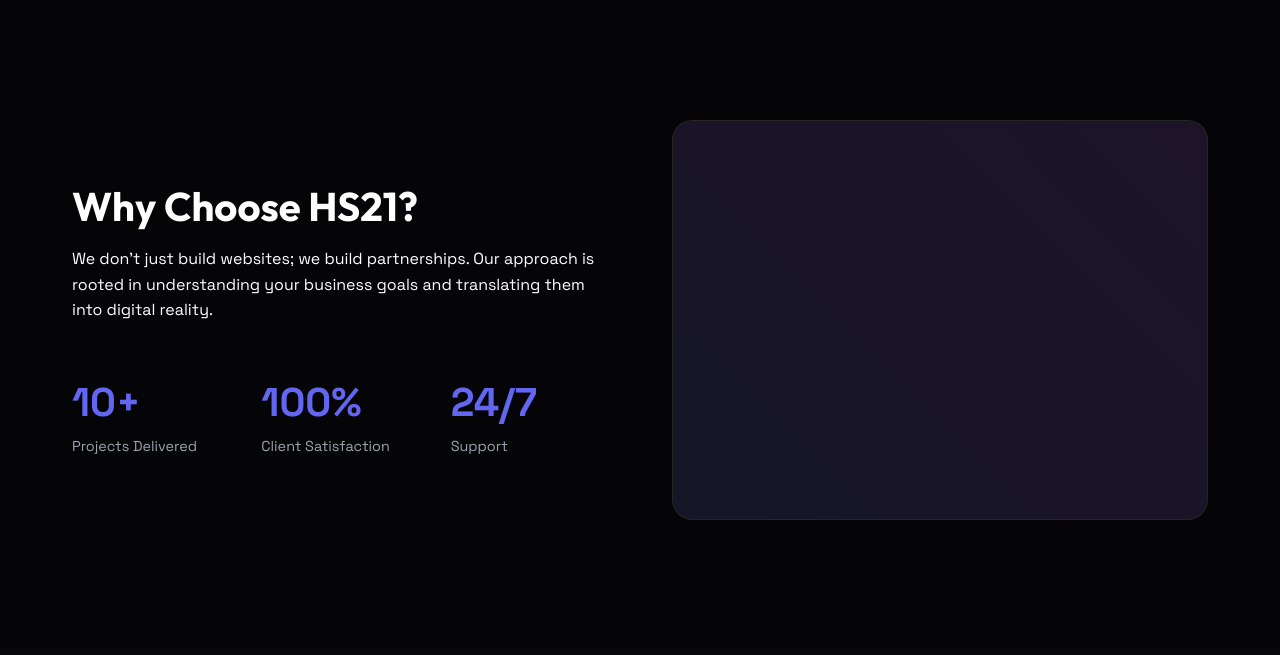
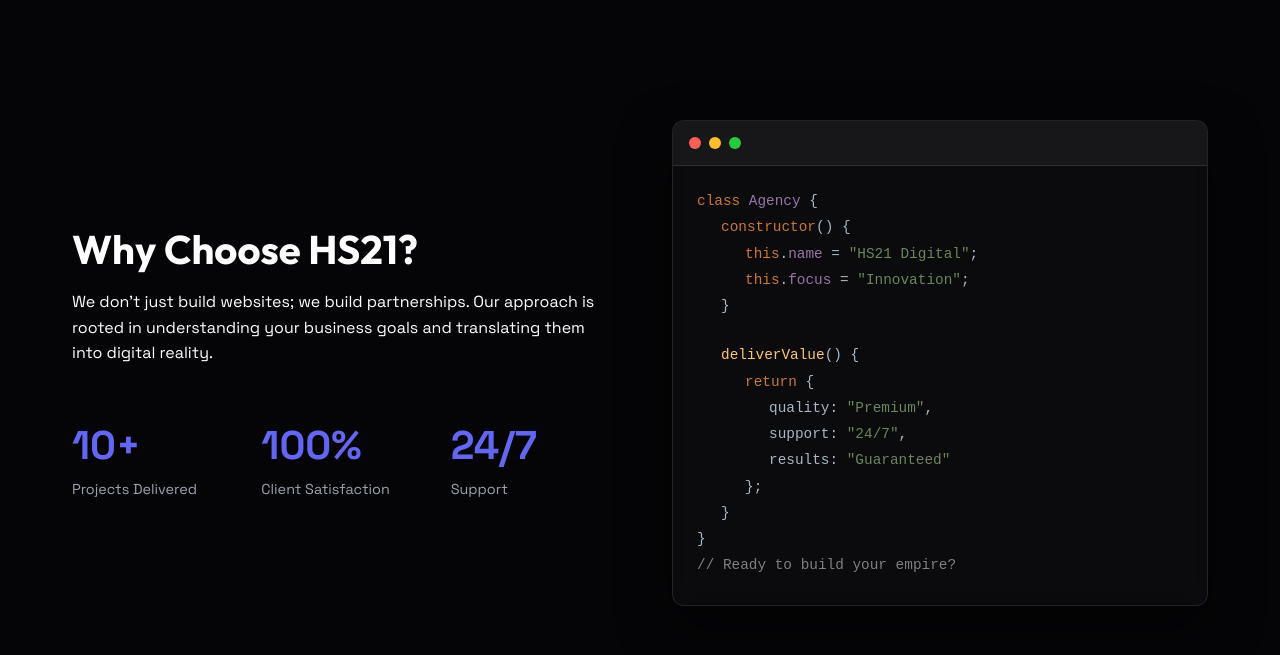
Before and after one commit to coderharjot01/Antigravity-2.0, a website: page index.html in a window 1280 px wide. Shown: the part 3240-3895 px from the top of the page. Drawn offline with nearby package versions, Linux system fonts and the light colour scheme; animation ran at ten frames a second.

Commit message:
Replace empty placeholder with code editor mockup

```diff
--- a/index.html
+++ b/index.html
@@ -273,7 +273,36 @@
                 </div>
             </div>
             <div class="about-image">
-                <div class="image-placeholder"></div>
+                <div class="code-window">
+                    <div class="window-header">
+                        <span class="dot red"></span>
+                        <span class="dot yellow"></span>
+                        <span class="dot green"></span>
+                    </div>
+                    <div class="window-body">
+                        <div class="code-line"><span class="keyword">class</span> <span class="property">Agency</span> {
+                        </div>
+                        <div class="code-line indent"><span class="keyword">constructor</span>() {</div>
+                        <div class="code-line indent-2"><span class="keyword">this</span>.<span
+                                class="property">name</span> = <span class="string">"HS21 Digital"</span>;</div>
+                        <div class="code-line indent-2"><span class="keyword">this</span>.<span
+                                class="property">focus</span> = <span class="string">"Innovation"</span>;</div>
+                        <div class="code-line indent">}</div>
+                        <br>
+                        <div class="code-line indent"><span class="function">deliverValue</span>() {</div>
+                        <div class="code-line indent-2"><span class="keyword">return</span> {</div>
+                        <div class="code-line indent-2"><span class="indent"> quality:</span> <span
+                                class="string">"Premium"</span>,</div>
+                        <div class="code-line indent-2"><span class="indent"> support:</span> <span
+                                class="string">"24/7"</span>,</div>
+                        <div class="code-line indent-2"><span class="indent"> results:</span> <span
+                                class="string">"Guaranteed"</span></div>
+                        <div class="code-line indent-2">};</div>
+                        <div class="code-line indent">}</div>
+                        <div class="code-line">}</div>
+                        <div class="code-line comment">// Ready to build your empire?</div>
+                    </div>
+                </div>
             </div>
         </div>
     </section>
--- a/style.css
+++ b/style.css
@@ -771,21 +771,87 @@
     font-size: 0.9rem;
 }
 
-.image-placeholder {
-    width: 100%;
-    height: 400px;
-    background: var(--card-bg);
-    border-radius: 20px;
+/* Code Editor Placeholder */
+.code-window {
+    background: rgba(15, 15, 20, 0.6);
+    backdrop-filter: blur(10px);
+    border-radius: 12px;
     border: 1px solid var(--glass-border);
-    position: relative;
     overflow: hidden;
-}
-
-.image-placeholder::after {
-    content: '';
-    position: absolute;
-    inset: 0;
-    background: linear-gradient(45deg, rgba(99, 102, 241, 0.1), rgba(168, 85, 247, 0.1));
+    height: 100%;
+    font-family: 'Fira Code', monospace;
+    box-shadow: 0 20px 50px rgba(0, 0, 0, 0.5);
+    transition: transform 0.3s ease;
+}
+
+.code-window:hover {
+    transform: translateY(-5px) scale(1.02);
+}
+
+.window-header {
+    background: rgba(255, 255, 255, 0.05);
+    padding: 1rem;
+    display: flex;
+    gap: 0.5rem;
+    border-bottom: 1px solid var(--glass-border);
+}
+
+.dot {
+    width: 12px;
+    height: 12px;
+    border-radius: 50%;
+}
+
+.dot.red {
+    background: #ff5f56;
+}
+
+.dot.yellow {
+    background: #ffbd2e;
+}
+
+.dot.green {
+    background: #27c93f;
+}
+
+.window-body {
+    padding: 1.5rem;
+    color: #a9b7c6;
+    font-size: 0.9rem;
+    line-height: 1.6;
+}
+
+.code-line {
+    display: block;
+    margin-bottom: 0.2rem;
+}
+
+.keyword {
+    color: #cc7832;
+}
+
+.string {
+    color: #6a8759;
+}
+
+.function {
+    color: #ffc66d;
+}
+
+.property {
+    color: #9876aa;
+}
+
+.comment {
+    color: #808080;
+}
+
+.indent {
+    margin-left: 1.5rem;
+}
+
+.indent-2 {
+    margin-left: 3rem;
 }
 
 /* Contact Section */
```
